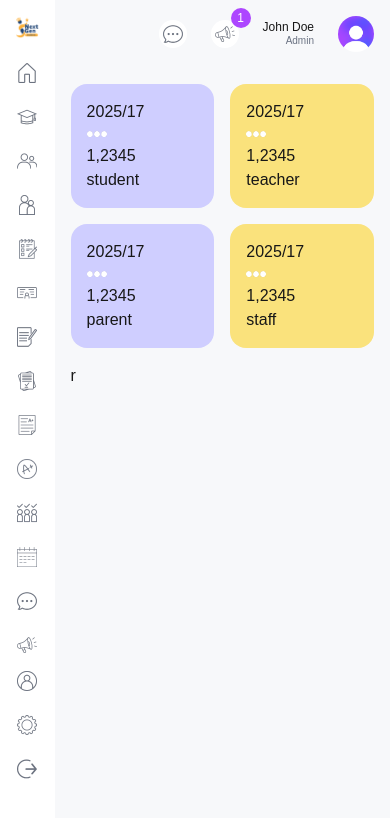
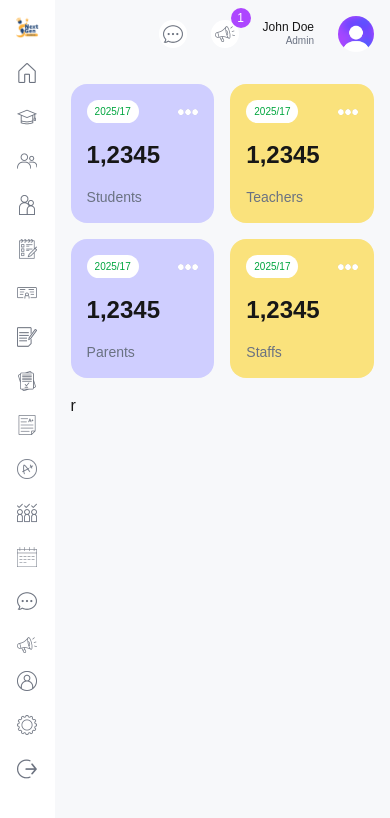
Before and after one commit to riponmondalbd/next-gen-school, a Next.js app: page /admin in a window 390 px wide. Shown: the top 818 px of the page. Built offline with nearby package versions, Linux system fonts and the light colour scheme.

Commit message:
userCard --> style and design the card and also make it responsive, complete the card

```diff
--- a/src/components/UserCard.tsx
+++ b/src/components/UserCard.tsx
@@ -3,8 +3,10 @@ import Image from "next/image";
 export default function UserCard({ type }: { type: string }) {
   return (
     <div className="rounded-2xl odd:bg-nextPurple even:bg-nextYellow p-4 flex-1 min-w-[130px]">
-      <div className="">
-        <span>2025/17</span>
+      <div className="flex justify-between items-center">
+        <span className="text-[10px] bg-white px-2 py-1 rounded-full text-green-600">
+          2025/17
+        </span>
         <Image
           src={"/assets/admin/more.png"}
           alt="more"
@@ -12,8 +14,8 @@ export default function UserCard({ type }: { type: string }) {
           height={20}
         />
       </div>
-      <h1>1,2345</h1>
-      <h2>{type}</h2>
+      <h1 className="text-2xl font-semibold my-4">1,2345</h1>
+      <h2 className="capitalize text-sm font-medium text-gray-500">{type}s</h2>
     </div>
   );
 }
```
